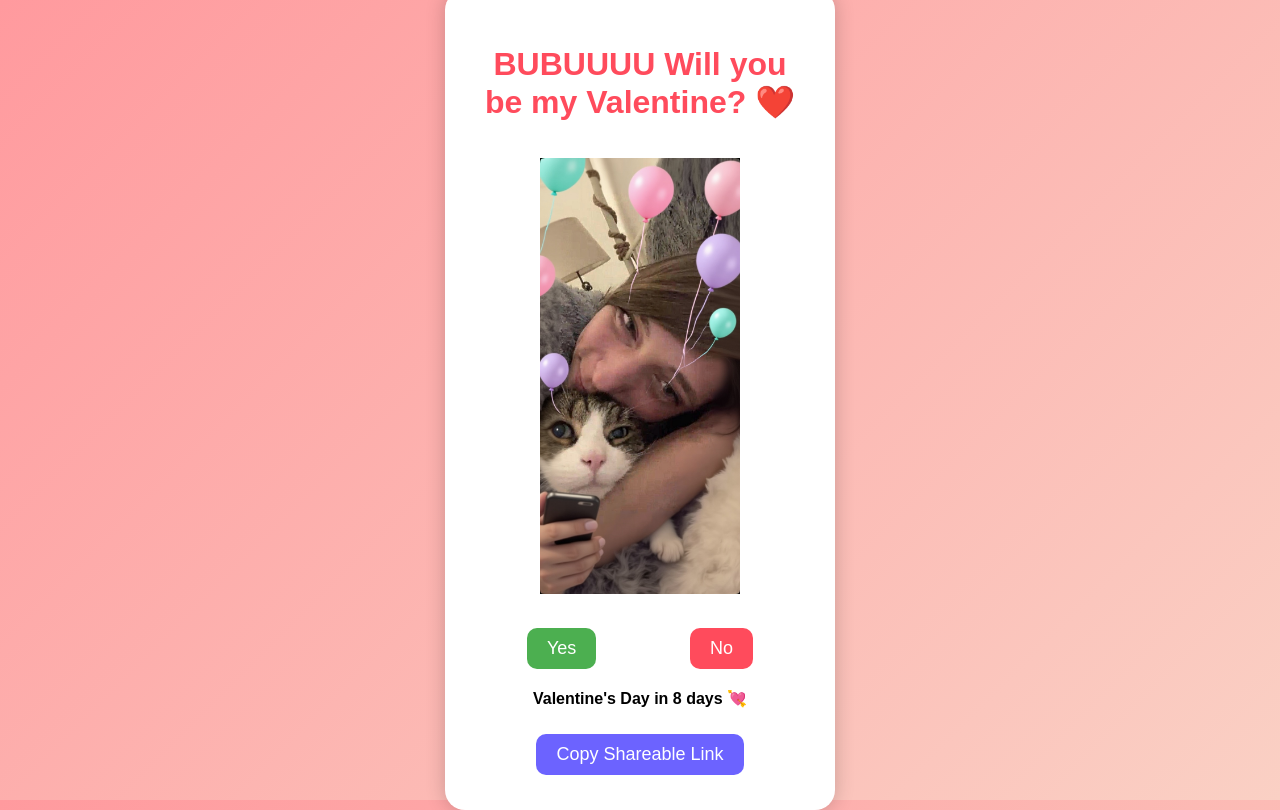
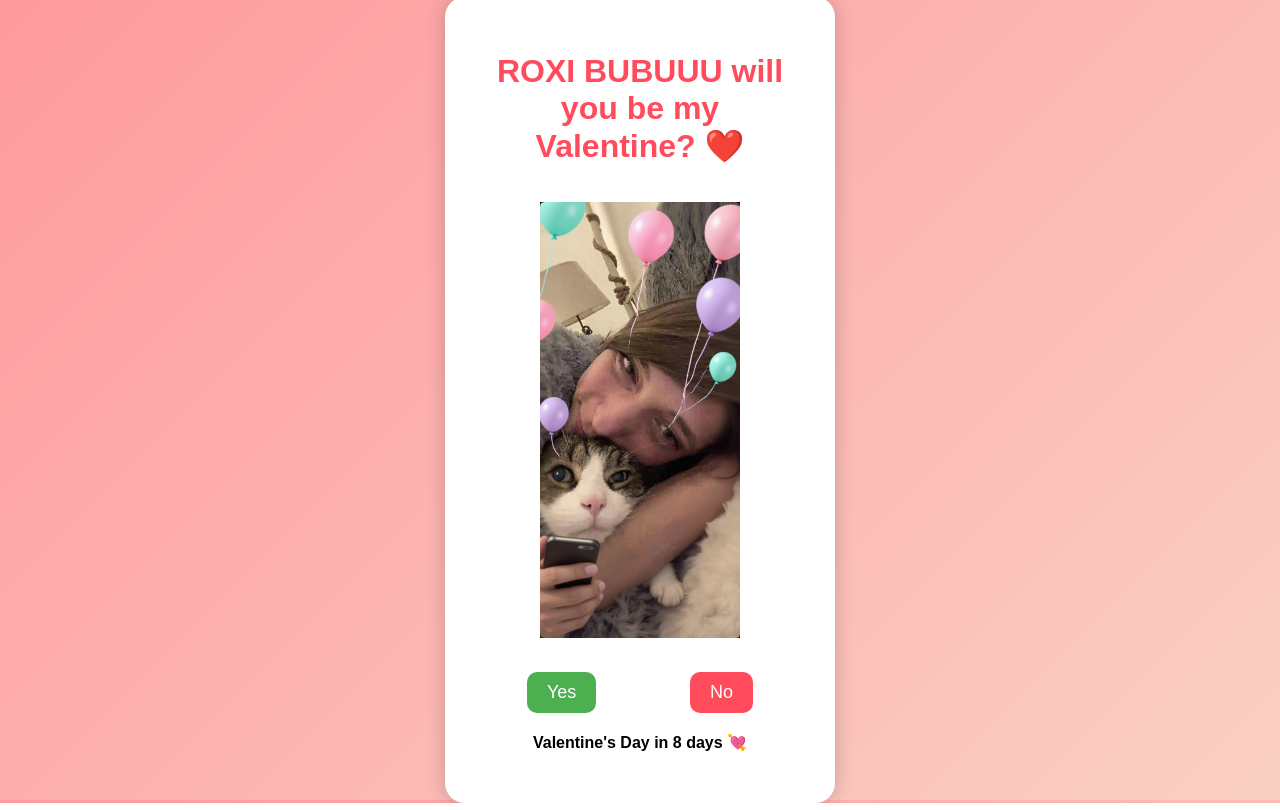
Before and after one commit to obcboscowork/ValentinesChoice, a plain HTML site: page index.html in a window 1280 px wide. Drawn offline with Linux system fonts and the light colour scheme.

Commit message:
Update title and text for Valentine's message

```diff
--- a/index.html
+++ b/index.html
@@ -14,7 +14,7 @@
 
 <div class="container">
 
-<h1 id="title">BUBUUUU Will you be my Valentine? ❤️</h1>
+<h1>ROXI BUBUUU will you be my Valentine? ❤️</h1>
 
 <img id="cat" src="./cat.gif.png" alt="Cute Cat">
 
@@ -27,13 +27,8 @@
 
 <p id="countdown"></p>
 
-<button id="copyBtn">Copy Shareable Link</button>
-
-<div id="qrcode"></div>
-
 </div>
 
-<script src="https://cdn.jsdelivr.net/npm/qrcodejs/qrcode.min.js"></script>
 <script src="./script.js"></script>
 
 </body>
```
